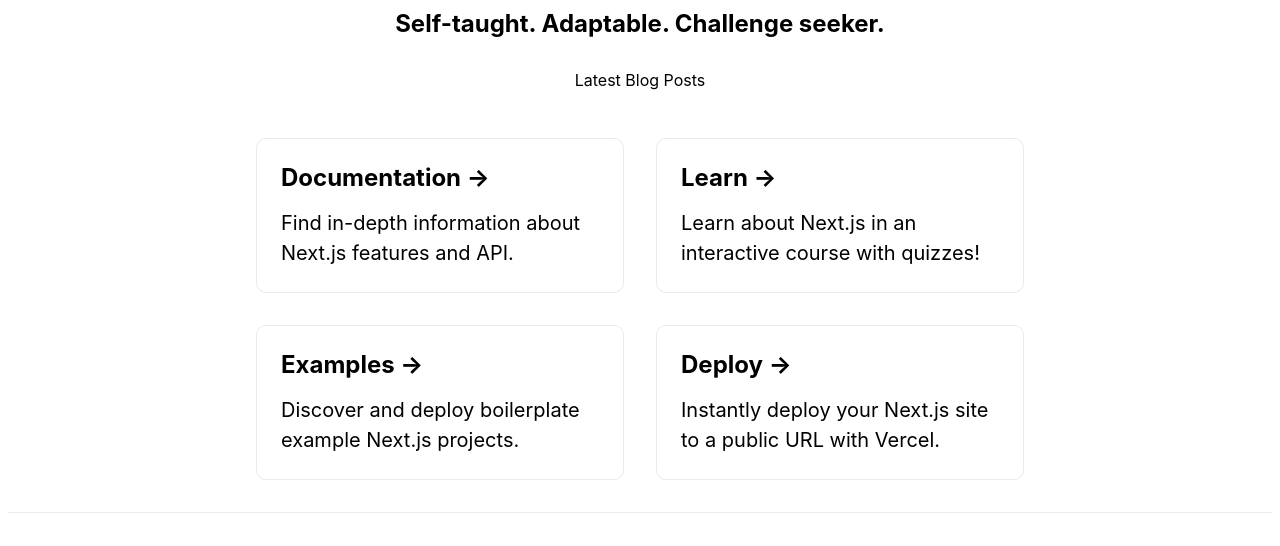
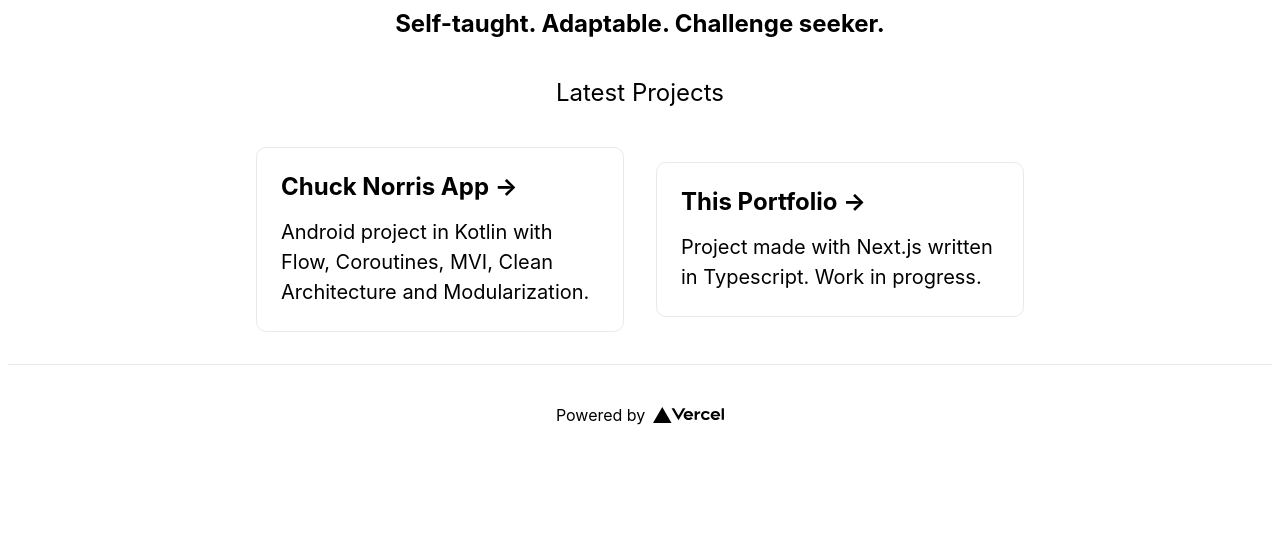
Before and after one commit to bfpimentel/pimentel.dev, a Next.js app: page / in a window 1280 px wide. Shown: the part 385-931 px from the top of the page. After the commit the page ends 849 px from the top, so only its background shows below. Built offline with nearby package versions, Linux system fonts and the light colour scheme.

Commit message:
feat: move main components

```diff
--- /dev/null
+++ b/components/Footer.tsx
@@ -0,0 +1,19 @@
+import React from "react";
+import styles from "@/styles/Footer.module.css";
+
+function Footer() {
+  return (
+    <footer className={styles.footer}>
+      <a
+        href="https://vercel.com?utm_source=create-next-app&utm_medium=default-template&utm_campaign=create-next-app"
+        target="_blank"
+        rel="noopener noreferrer"
+      >
+        Powered by{" "}
+        <img src="/vercel.svg" alt="Vercel Logo" className={styles.logo} />
+      </a>
+    </footer>
+  );
+}
+
+export default Footer;
--- /dev/null
+++ b/components/Main.tsx
@@ -0,0 +1,15 @@
+import React from "react";
+import Header from "@/components/Header";
+import Projects from "@/components/Projects";
+import styles from "@/styles/Main.module.css";
+
+function Main() {
+  return (
+    <main className={styles.main}>
+      <Header />
+      <Projects />
+    </main>
+  );
+}
+
+export default Main;
--- a/components/Posts.tsx
+++ /dev/null
@@ -1,40 +0,0 @@
-import React from "react";
-import styles from "@/styles/Posts.module.css";
-
-function Posts() {
-  return (
-    <>
-      <p className={styles.description}>Latest Blog Posts</p>
-
-      <div className={styles.grid}>
-        <a href="https://nextjs.org/docs" className={styles.card}>
-          <h3>Documentation &rarr;</h3>
-          <p>Find in-depth information about Next.js features and API.</p>
-        </a>
-
-        <a href="https://nextjs.org/learn" className={styles.card}>
-          <h3>Learn &rarr;</h3>
-          <p>Learn about Next.js in an interactive course with quizzes!</p>
-        </a>
-
-        <a
-          href="https://github.com/vercel/next.js/tree/master/examples"
-          className={styles.card}
-        >
-          <h3>Examples &rarr;</h3>
-          <p>Discover and deploy boilerplate example Next.js projects.</p>
-        </a>
-
-        <a
-          href="https://vercel.com/new?utm_source=create-next-app&utm_medium=default-template&utm_campaign=create-next-app"
-          className={styles.card}
-        >
-          <h3>Deploy &rarr;</h3>
-          <p>Instantly deploy your Next.js site to a public URL with Vercel.</p>
-        </a>
-      </div>
-    </>
-  );
-}
-
-export default Posts;
--- /dev/null
+++ b/components/Projects.tsx
@@ -0,0 +1,35 @@
+import React from "react";
+import styles from "@/styles/Projects.module.css";
+
+function Projects() {
+  return (
+    <>
+      <p className={styles.latest_projects}>Latest Projects</p>
+
+      <div className={styles.grid}>
+        <a
+          href="https://github.com/bfpimentel/chuck-norris-app"
+          className={styles.card}
+        >
+          <h3>Chuck Norris App &rarr;</h3>
+          <p>
+            Android project in Kotlin with Flow, Coroutines, MVI, Clean
+            Architecture and Modularization.
+          </p>
+        </a>
+
+        <a
+          href="https://github.com/bfpimentel/pimentel.dev"
+          className={styles.card}
+        >
+          <h3>This Portfolio &rarr;</h3>
+          <p>
+            Project made with Next.js written in Typescript. Work in progress.
+          </p>
+        </a>
+      </div>
+    </>
+  );
+}
+
+export default Projects;
--- a/pages/_app.tsx
+++ b/pages/_app.tsx
@@ -1,5 +1,5 @@
 import React from "react";
-import "@/styles/globals.css";
+import "@/styles/Globals.css";
 
 function MyApp({ Component, pageProps }) {
   return <Component {...pageProps} />;
--- a/pages/index.tsx
+++ b/pages/index.tsx
@@ -1,7 +1,7 @@
 import React from "react";
 import Head from "next/head";
-import Header from "@/components/Header";
-import Posts from "@/components/Posts";
+import Footer from "@/components/Footer";
+import Main from "@/components/Main";
 import styles from "@/styles/Home.module.css";
 
 function Home() {
@@ -12,21 +12,9 @@
         <link rel="icon" href="/favicon.ico" />
       </Head>
 
-      <main className={styles.main}>
-        <Header />
-        <Posts />
-      </main>
+      <Main />
 
-      <footer className={styles.footer}>
-        <a
-          href="https://vercel.com?utm_source=create-next-app&utm_medium=default-template&utm_campaign=create-next-app"
-          target="_blank"
-          rel="noopener noreferrer"
-        >
-          Powered by{" "}
-          <img src="/vercel.svg" alt="Vercel Logo" className={styles.logo} />
-        </a>
-      </footer>
+      <Footer />
     </div>
   );
 }
--- /dev/null
+++ b/styles/Footer.module.css
@@ -0,0 +1,22 @@
+.footer {
+  width: 100%;
+  height: 100px;
+  border-top: 1px solid #eaeaea;
+  display: flex;
+  justify-content: center;
+  align-items: center;
+}
+
+.footer img {
+  margin-left: 0.5rem;
+}
+
+.footer a {
+  display: flex;
+  justify-content: center;
+  align-items: center;
+}
+
+.logo {
+  height: 1em;
+}
--- a/styles/Home.module.css
+++ b/styles/Home.module.css
@@ -16,25 +16,6 @@
   align-items: center;
 }
 
-.footer {
-  width: 100%;
-  height: 100px;
-  border-top: 1px solid #eaeaea;
-  display: flex;
-  justify-content: center;
-  align-items: center;
-}
-
-.footer img {
-  margin-left: 0.5rem;
-}
-
-.footer a {
-  display: flex;
-  justify-content: center;
-  align-items: center;
-}
-
 .description {
   text-align: center;
   line-height: 1.5;
@@ -49,14 +30,3 @@
   font-family: Menlo, Monaco, Lucida Console, Liberation Mono, DejaVu Sans Mono,
     Bitstream Vera Sans Mono, Courier New, monospace;
 }
-
-.logo {
-  height: 1em;
-}
-
-@media (max-width: 600px) {
-  .grid {
-    width: 100%;
-    flex-direction: column;
-  }
-}
--- /dev/null
+++ b/styles/Main.module.css
@@ -0,0 +1,8 @@
+.main {
+  padding: 1rem 0;
+  flex: 1;
+  display: flex;
+  flex-direction: column;
+  justify-content: center;
+  align-items: center;
+}
--- a/styles/Posts.module.css
+++ b/styles/Projects.module.css
@@ -4,7 +4,6 @@
   justify-content: center;
   flex-wrap: wrap;
   max-width: 800px;
-  margin-top: 1rem;
 }
 
 .card {
@@ -37,3 +36,14 @@
   font-size: 1.25rem;
   line-height: 1.5;
 }
+
+.latest_projects {
+  font-size: 1.5rem;
+}
+
+@media (max-width: 600px) {
+  .grid {
+    width: 100%;
+    flex-direction: column;
+  }
+}
```
Also changed, not shown: styles/Globals.css (renamed from styles/globals.css).
